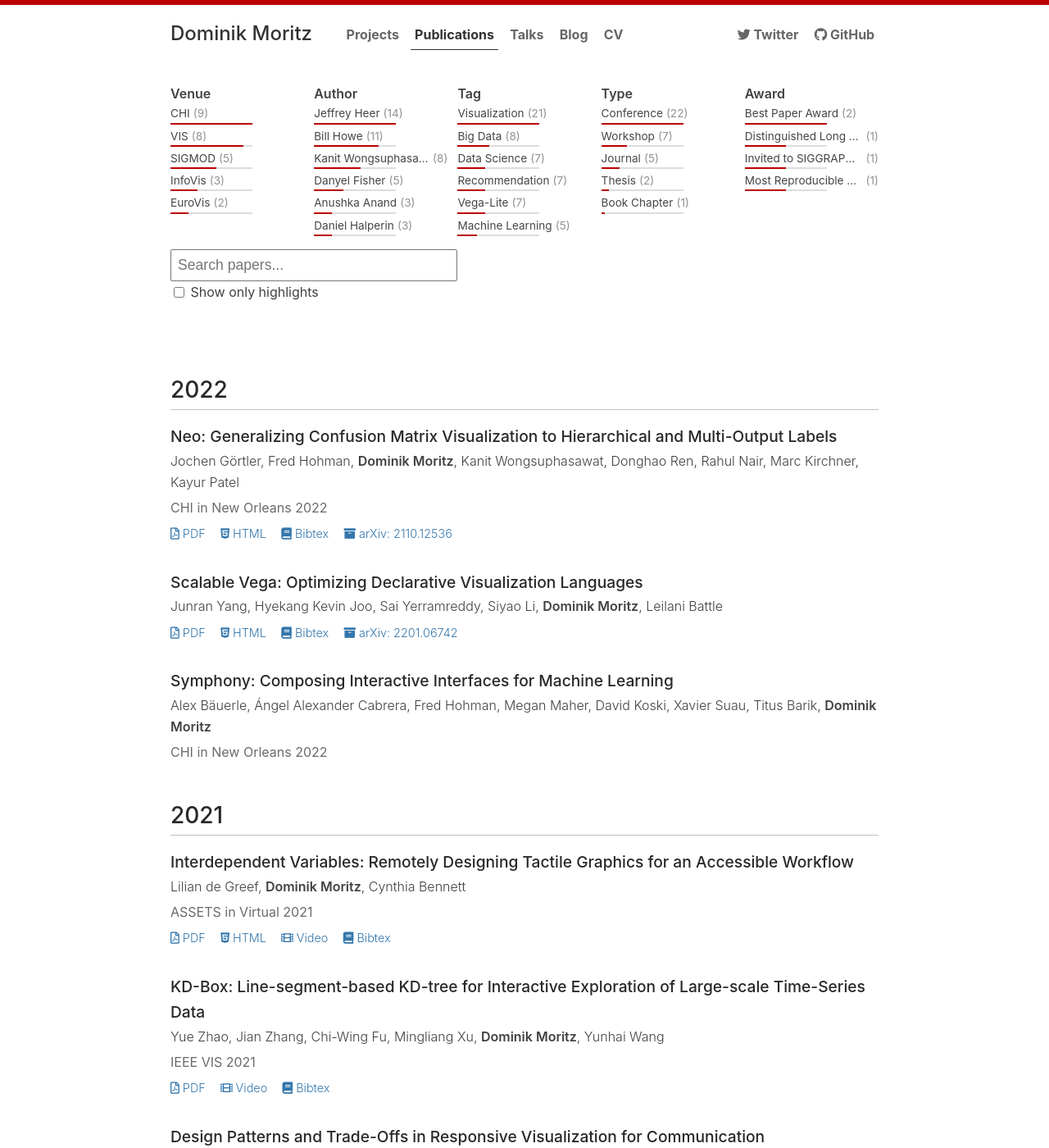
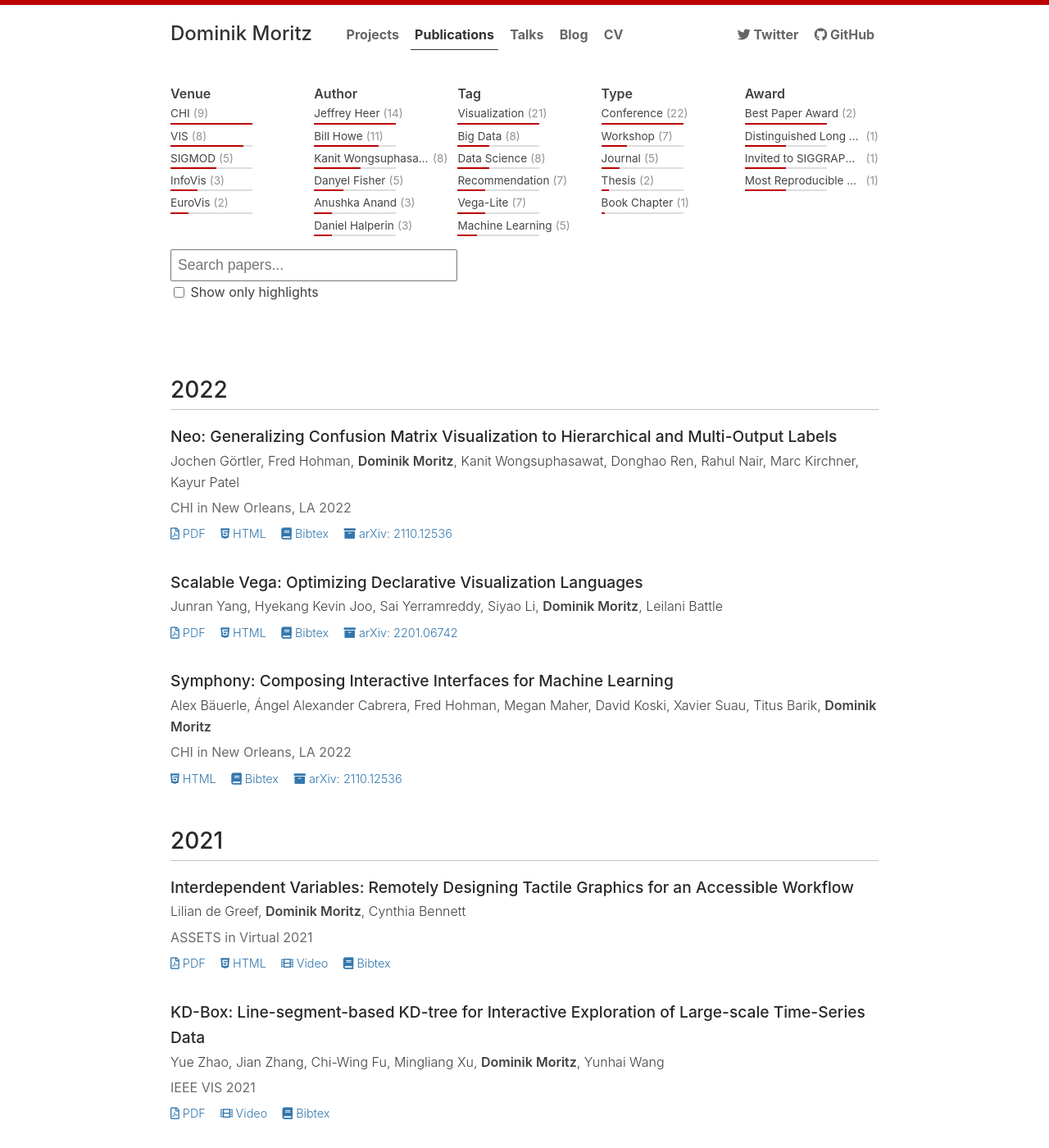
Before and after one commit to domoritz/domoritz.github.io, a Jekyll site: the page built from publications.md, in a window 1280 px wide and 1400 px high. Shown: the whole window at 82% size. Built offline with Jekyll 4.4.1, drawn with Linux system fonts in a browser that asks for light colours.

Commit message:
Add DOIs

```diff
--- a/_publications/2022-neo.html
+++ b/_publications/2022-neo.html
@@ -19,7 +20,7 @@
   - Visualization
   - Machine Learning
 venue: CHI
-venue_location: New Orleans
+venue_location: New Orleans, LA
 venue_tags:
   - CHI
 venue_url: https://chi2022.acm.org/
--- a/_publications/2022-symphony.html
+++ b/_publications/2022-symphony.html
@@ -11,13 +11,16 @@
   - Xavier Suau
   - Titus Barik
   - Dominik Moritz
+doi: 10.1145/3491102.3502102
 arxiv: "2110.12536"
 type:
   - Conference
 venue: CHI
-venue_location: New Orleans
+venue_location: New Orleans, LA
 venue_tags:
   - CHI
+tags:
+  - Data Science
 venue_url: https://chi2022.acm.org/
 ---
 
```
Also changed, not shown: other parts of _publications/2022-neo.html (+1 -0 lines).
